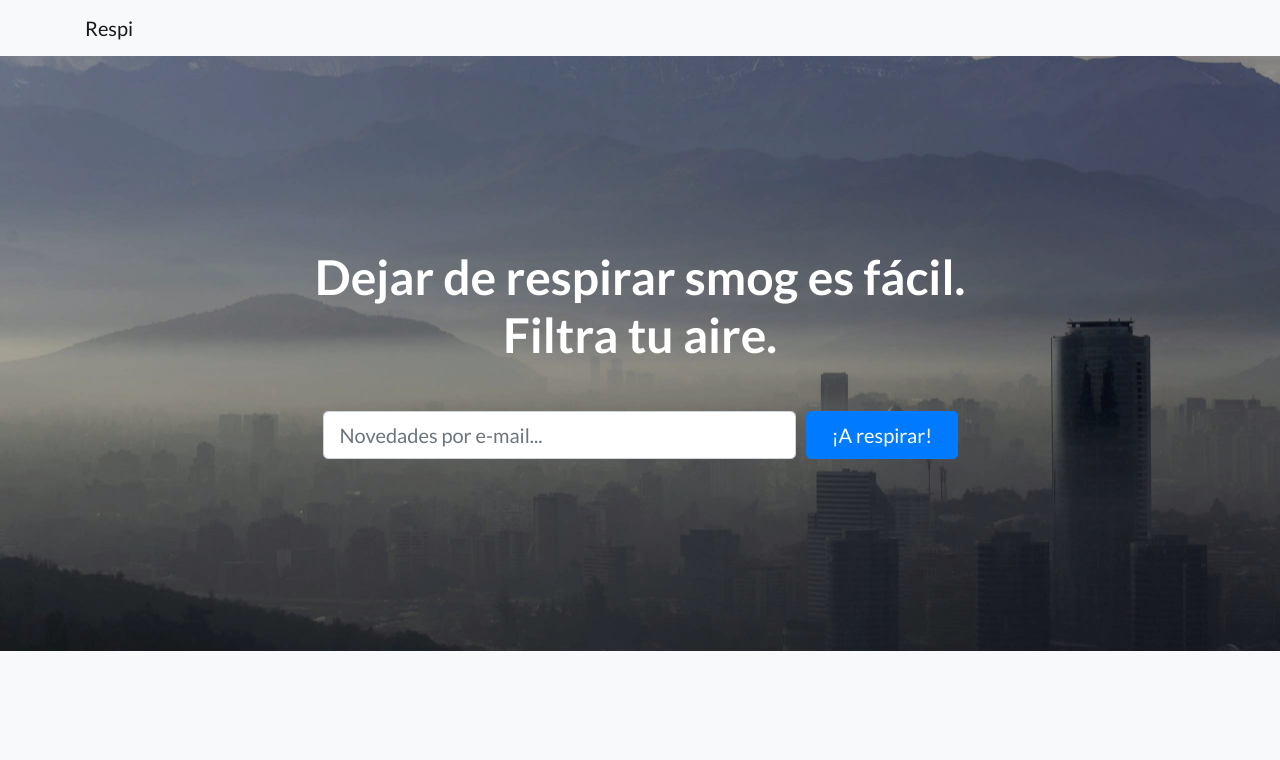
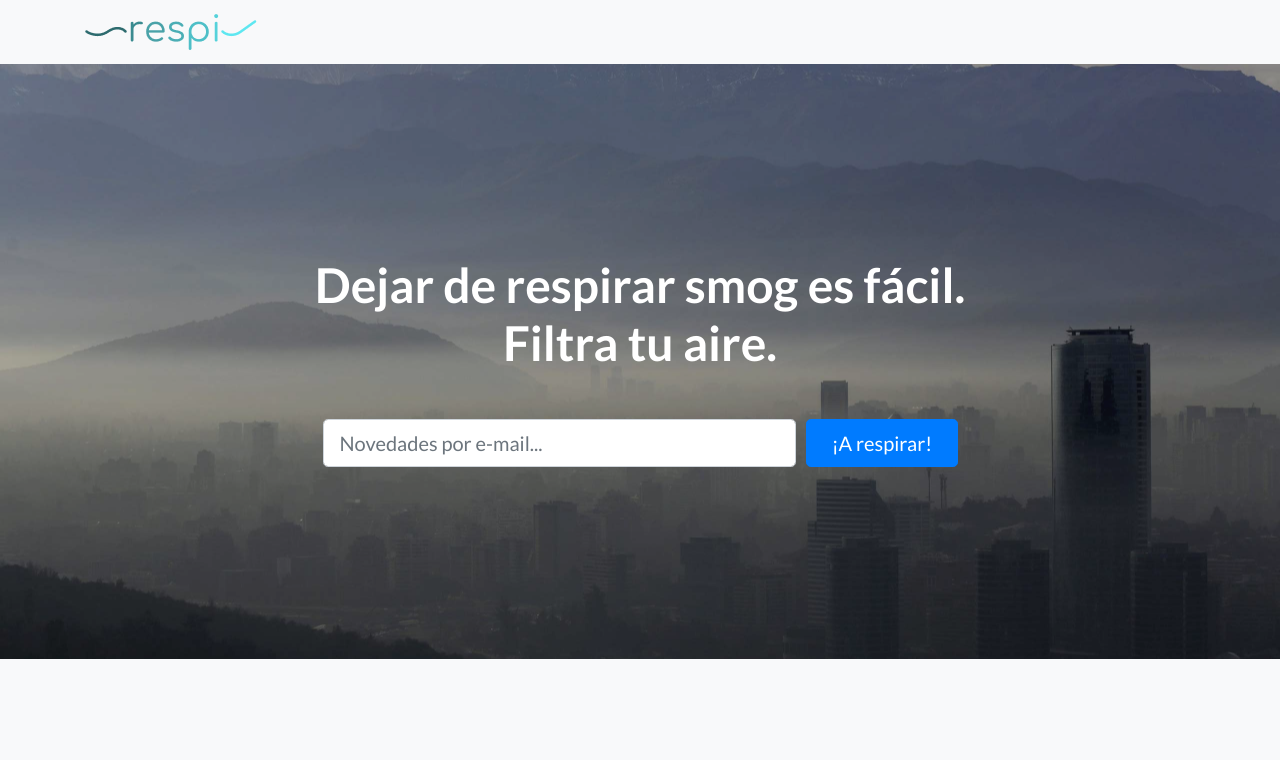
Before and after one commit to diego-salvatierra/airelibre, a website: page index.html in a window 1280 px wide. Shown: the top 760 px of the page. Drawn offline with Linux system fonts and the light colour scheme.

Commit message:
added logo
added logo image

```diff
--- a/index.html
+++ b/index.html
@@ -28,7 +28,9 @@
   <!-- Navigation -->
   <nav class="navbar navbar-light bg-light static-top">
     <div class="container">
-      <a class="navbar-brand" href="#">Respi</a>
+      <a class="navbar-brand" href="#">
+        <img src="img/respilogo.png" alt="">
+      </a>
       <!-- <a class="btn btn-primary" href="#">Sign In</a>-->
     </div>
   </nav>
--- a/vendor/fontawesome-free/package.json
+++ b/vendor/fontawesome-free/package.json
@@ -2,7 +2,7 @@
   "_args": [
     [
       "@fortawesome/fontawesome-free@5.8.1",
-      "/Users/Diego/Documents/airfilters/airelibre"
+      "D:\\Documents\\GitHub\\airelibre"
     ]
   ],
   "_from": "@fortawesome/fontawesome-free@5.8.1",
@@ -27,7 +27,7 @@
   ],
   "_resolved": "https://registry.npmjs.org/@fortawesome/fontawesome-free/-/fontawesome-free-5.8.1.tgz",
   "_spec": "5.8.1",
-  "_where": "/Users/Diego/Documents/airfilters/airelibre",
+  "_where": "D:\\Documents\\GitHub\\airelibre",
   "author": {
     "name": "Dave Gandy",
     "email": "dave@fontawesome.com",
```
Also changed, not shown: img/respilogo.png (added), img/respilogoimg.png (added), 1 other file.
